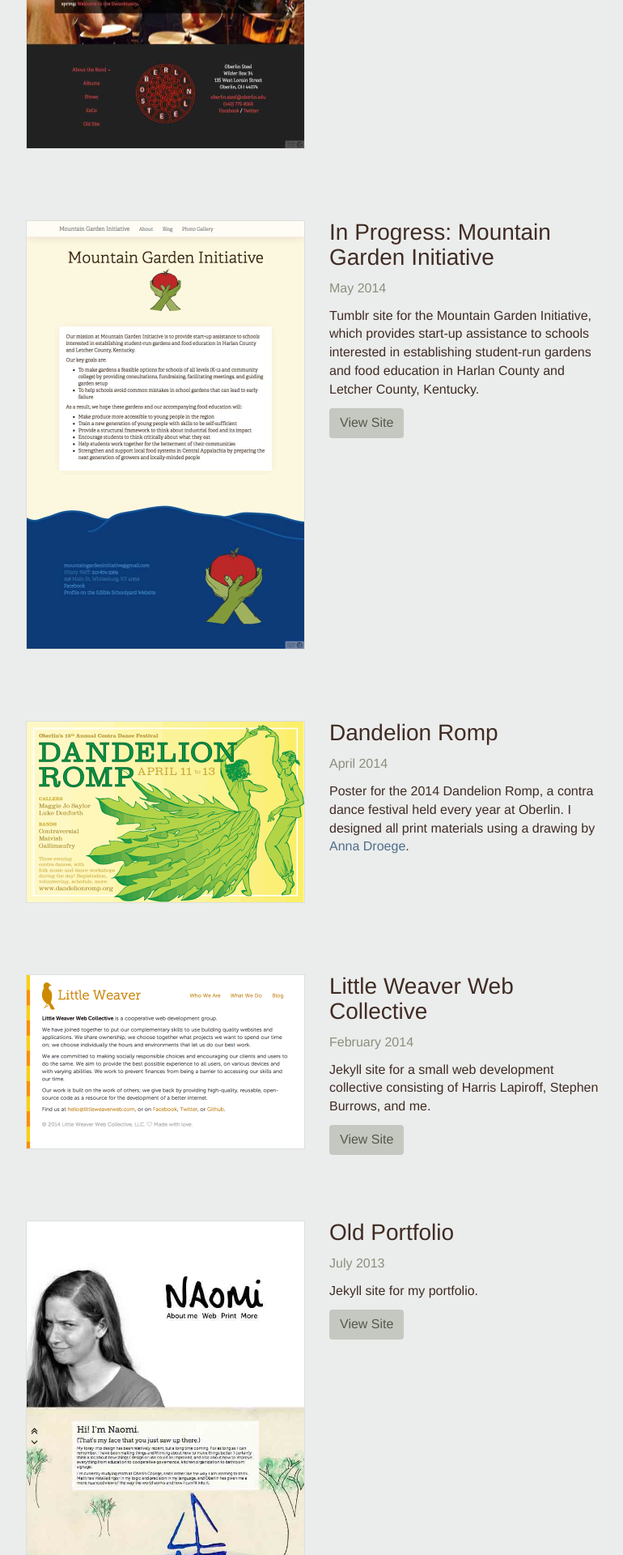
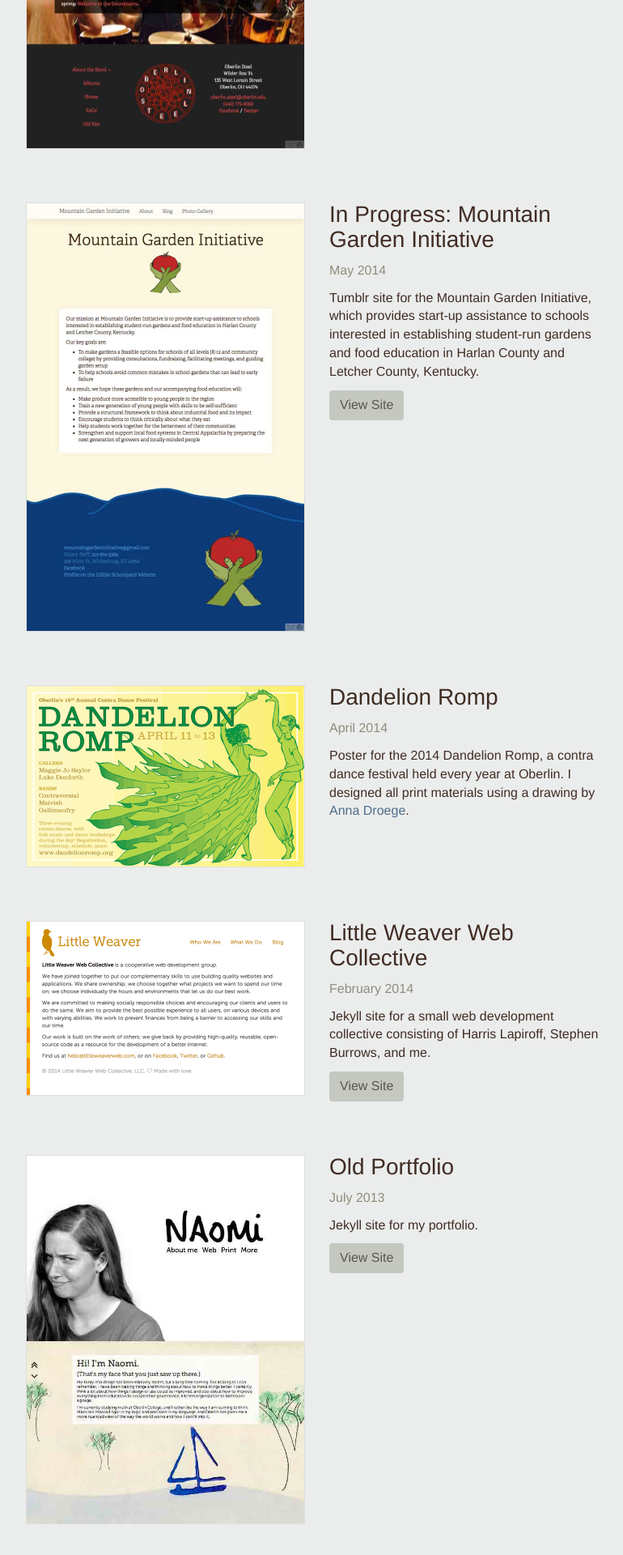
Before and after one commit to nmorduch/nmorduch.github.io, a Jekyll site: the page built from index.html, in a window 1280 px wide. Shown: the part 563-2483 px from the top of the page at 81% size, without its empty margins (248-1018 px from the left). Built offline with Jekyll 4.4.1, drawn with Linux system fonts in a browser that asks for light colours; Markdown is read by kramdown in place of the engine named in the settings.

Commit message:
Removed extra margin-trailer

```diff
--- a/index.html
+++ b/index.html
@@ -12,7 +12,7 @@ layout: default
 	{% for post in site.posts %}
 		<li class="{{ post.categories }} both tab-pane active fade in">
 			<div class="row">
-				<div class="col-xxs-12 col-xs-6 margin-trailer">
+				<div class="col-xxs-12 col-xs-6">
 					<h3 class="visible-xxs-inline-block margin-trailer">{{ post.title }}</h3>
 					{% for image in post.img %}
 						<div class="margin-trailer">
```
